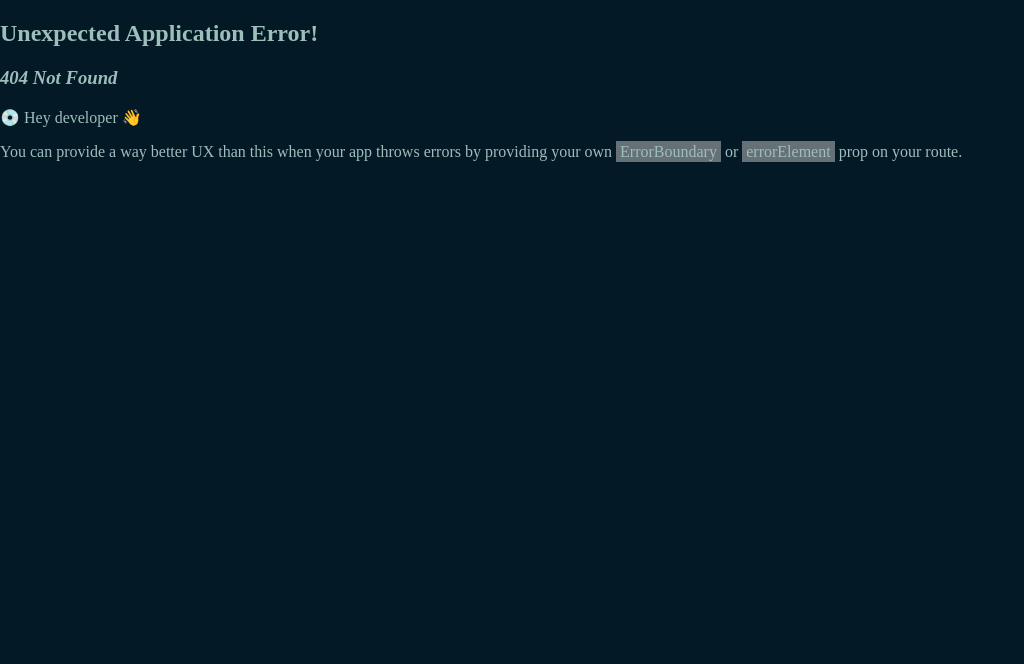
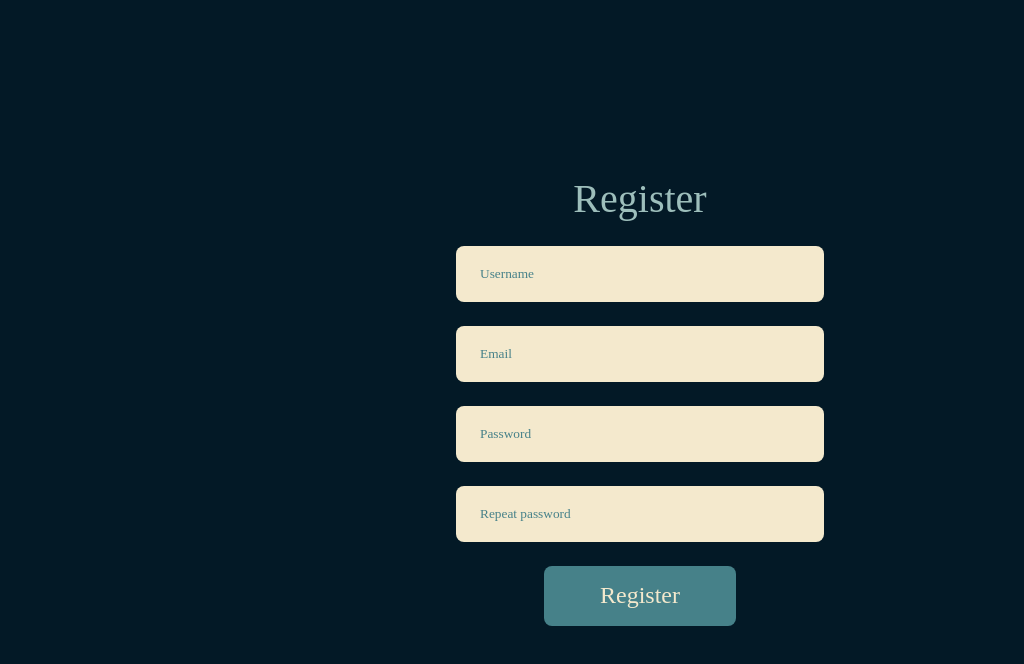
Before and after one commit to lunaru100/quiz, a React (Vite) app in the folder frontend/: page /register in a window 1280 px wide. Before the commit this address had no page. Shown: the top 664 px of the page, without its empty margins (0-1024 px from the left). Built offline with nearby package versions, Linux system fonts and the light colour scheme; a web font is replaced by a local one.

Commit message:
login and register

```diff
--- a/frontend/src/index.css
+++ b/frontend/src/index.css
@@ -154,3 +154,43 @@ button {
 #question {
   margin: 2vh;
 }
+
+.accountForms {
+  width: 100vw;
+  height: 100vh;
+  display: flex;
+  justify-content: center;
+  align-items: center;
+  flex-direction: column;
+  gap: 3vh;
+}
+
+.accountForms > p {
+  margin: 0;
+  font-size: 5vh;
+}
+
+.accountInputs {
+  width: 25%;
+  height: 5%;
+  background-color: var(--parchment);
+  border: none;
+  outline: none;
+  border-radius: 1vh;
+  padding: 1vh 3vh;
+  color: var(--teal);
+}
+
+.accountInputs::placeholder {
+  color: var(--teal);
+}
+
+.accountBtns {
+  width: 15%;
+  height: 7.5%;
+  background-color: var(--teal);
+  border: none;
+  outline: none;
+  border-radius: 1vh;
+  font-size: 3vh;
+}
--- /dev/null
+++ b/frontend/src/routes/Login.tsx
@@ -0,0 +1,63 @@
+import { useNavigate } from "react-router-dom";
+import { useState } from "react";
+
+function Login() {
+  const [response, setResponse] = useState("");
+  const navigate = useNavigate();
+
+  function handleSubmit(event: React.SyntheticEvent<HTMLFormElement>) {
+    event.preventDefault();
+    const formData = new FormData(event.currentTarget);
+    const data = Object.fromEntries(formData);
+    fetch("/api/auth/login", {
+      method: "POST",
+      headers: {
+        "Content-Type": "application/json",
+      },
+      body: JSON.stringify(data),
+    }).then((data) => {
+      console.log(data);
+      if (data.status === 401) {
+        setResponse("Incorrect login or password");
+      } else if (data.status === 500) {
+        setResponse("Internal server error");
+      } else if (data.status === 200) {
+        setResponse("");
+        data.json().then((data) => {
+          console.log(data);
+          sessionStorage.setItem("username", data.username);
+          sessionStorage.setItem("userId", data.id);
+        });
+        navigate("/", { replace: true });
+        window.location.reload();
+      }
+    });
+  }
+
+  console.log(response);
+
+  return (
+    <div id="login">
+      <form id="loginForm" className="accountForms" onSubmit={handleSubmit}>
+        <p>Log in</p>
+        <input
+          className="accountInputs"
+          type="text"
+          name="username"
+          placeholder="Username"
+        />
+        <input
+          className="accountInputs"
+          type="password"
+          name="password"
+          placeholder="Password"
+        />
+        <button className="accountBtns" type="submit">
+          Log in
+        </button>
+      </form>
+    </div>
+  );
+}
+
+export default Login;
--- /dev/null
+++ b/frontend/src/routes/Register.tsx
@@ -0,0 +1,91 @@
+import { useNavigate } from "react-router-dom";
+import { useState } from "react";
+
+function Register() {
+  const [response, setResponse] = useState("");
+  const navigate = useNavigate();
+
+  function handleSubmit(event: React.SyntheticEvent<HTMLFormElement>) {
+    event.preventDefault();
+    const formData = new FormData(event.currentTarget);
+    const data = Object.fromEntries(formData);
+
+    const password = data["password"];
+    const repeatedPassword = data["repeatPassword"];
+
+    const email = data["email"] as string;
+    const emailRegex = /^[A-Z0-9._%+-]+@[A-Z0-9.-]+\.[A-Z]{2,4}$/i;
+
+    if (!emailRegex.test(email)) {
+      setResponse("Email is not valid");
+      console.log("invalid email");
+      return;
+    }
+
+    if (password !== repeatedPassword) {
+      setResponse("Passwords do not match");
+      return;
+    }
+
+    fetch("/api/auth/register", {
+      method: "POST",
+      headers: {
+        "Content-Type": "application/json",
+      },
+      body: JSON.stringify(data),
+    })
+      .then(async (data) => {
+        return { status: data.status, body: await data.text() };
+      })
+      .then((data) => {
+        console.log(data);
+        if (data.status == 400 && data.body == "Username") {
+          setResponse("Username already taken");
+        } else if (data.status == 400 && data.body == "Email") {
+          setResponse("Email already taken");
+        } else if (data.status == 201) {
+          setResponse("");
+          navigate("/Login", { replace: true });
+        }
+      });
+  }
+
+  console.log(response);
+
+  return (
+    <div>
+      <form id="registerForm" className="accountForms" onSubmit={handleSubmit}>
+        <p>Register</p>
+        <input
+          className="accountInputs"
+          type="text"
+          name="username"
+          placeholder="Username"
+        />
+        <input
+          className="accountInputs"
+          type="email"
+          name="email"
+          placeholder="Email"
+        />
+        <input
+          className="accountInputs"
+          type="password"
+          name="password"
+          placeholder="Password"
+        />
+        <input
+          className="accountInputs"
+          type="password"
+          name="repeatPassword"
+          placeholder="Repeat password"
+        />
+        <button className="accountBtns" type="submit">
+          Register
+        </button>
+      </form>
+    </div>
+  );
+}
+
+export default Register;
--- a/frontend/src/routes/WelcomePage.tsx
+++ b/frontend/src/routes/WelcomePage.tsx
@@ -11,6 +11,7 @@ function WelcomePage() {
   const [selectedCategoryButton, setSelectedCategoryButton] = useState<
     string | null
   >(null);
+  const [categories, setCategories] = useState([]);
 
   const handleNumBtnClick = (event: React.MouseEvent<HTMLButtonElement>) => {
     event.preventDefault();
@@ -40,10 +41,18 @@ function WelcomePage() {
     event.preventDefault();
     console.log("Number of questions:", numQuestions);
     console.log("Category:", category);
-    //fetch to db for questions
+
+    if (numQuestions !== 0 || category !== "") {
+      fetch("api/game/categories", {
+        method: "GET",
+      })
+        .then((data) => data.json())
+        .then((data) => setCategories(data));
+    }
     navigate(`/quiz`);
   };
 
+  console.log(categories);
   return (
     <div id="welcomePage">
       <span id="welcome">Welcome to our Arcane + JJK quiz</span>
```
Also changed, not shown: frontend/src/main.tsx (+10 -0 lines), 2 other files (tests, documents, lock files or other folders).
